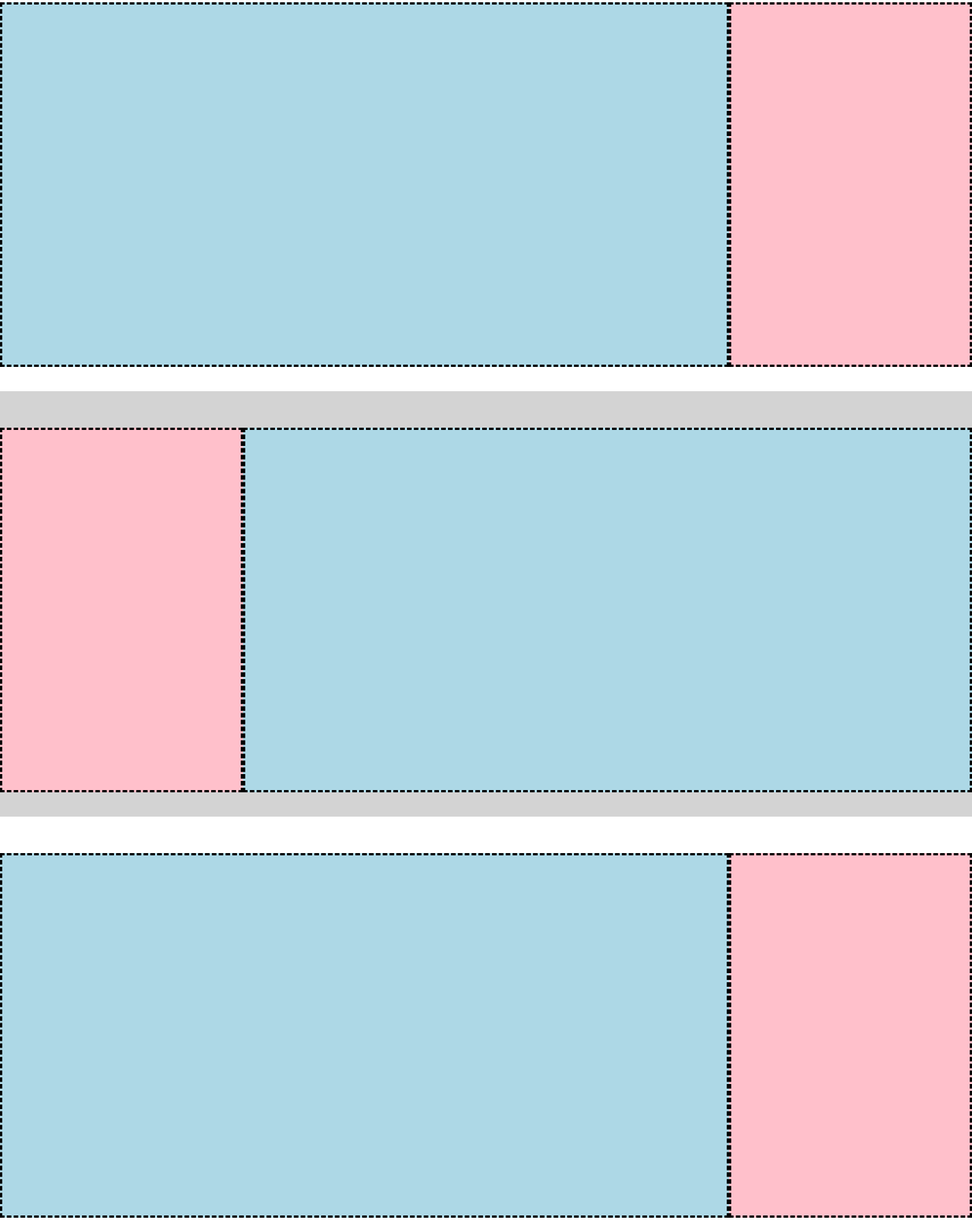
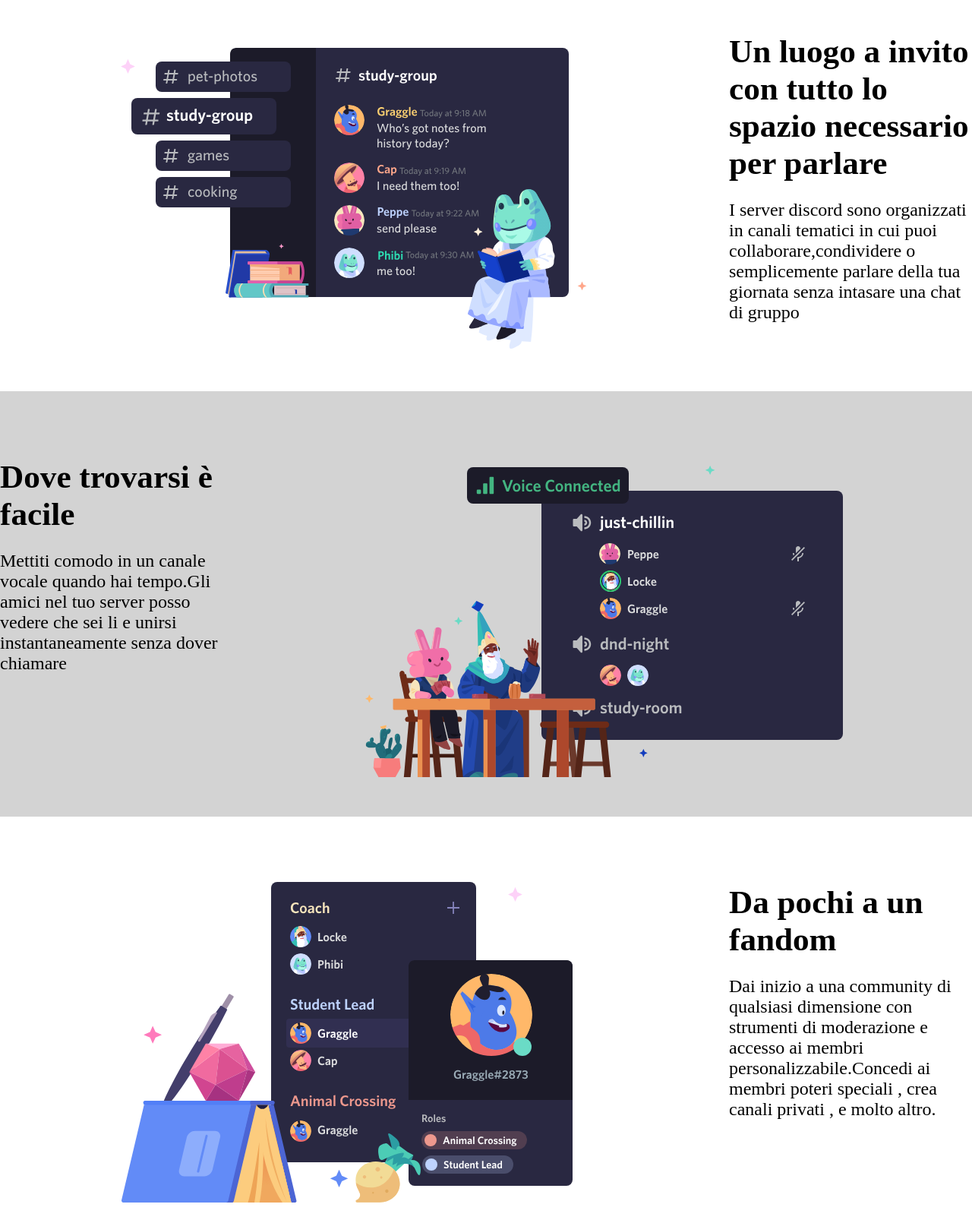
Before and after one commit to MatteoCarbone17/htmlcss-struttura-discord, a plain HTML site: page index.html in a window 1280 px wide. Shown: the part 525-2131 px from the top of the page at 76% size. Drawn offline with Linux system fonts and the light colour scheme.

Commit message:
add img main

```diff
--- a/css/style.css
+++ b/css/style.css
@@ -41,6 +41,8 @@ ul>li{
 .logo{
     padding-top: .5rem;
     padding-bottom: .5rem;
+    background: url(../img/logo.svg);
+    background-repeat: no-repeat;
 }
 
 .button-nav{
@@ -79,6 +81,9 @@ ul>li{
     display: flex;
     justify-content: center;
     background: url(../img/jumbo.png);
+    background-repeat: no-repeat;
+
+    background-size:100%;
     width: 100%;
     height: 25rem;
 
@@ -88,9 +93,7 @@ ul>li{
     margin-top: 2.5rem;
     margin-bottom: 2.5rem;
     width: 50rem;
-
     height: 20rem;
-
     display: flex;
     flex-direction: column;
     align-items: center;
@@ -118,17 +121,44 @@ h1{
 .items-flex{
     margin-top: 3rem;
     margin-bottom: 3rem;
-    border: dashed  black;
+
     height: 30rem;
 }
 .big-box{
     width: 60rem;
-    background-color: lightblue;
 }
 
 .small-box{
     width: 20rem;
-    background-color:  #ffc0cb;
+}
+
+h2{
+    padding-top: 2.5rem;
+    font-size: 2.7rem;
+    text-align: left;
+    text-decoration: solid;
+}
+
+p{
+    font-size: 1.5rem;
+    padding-top: 1.5rem;
+
+}
+
+.img-high{
+    background: url(../img/item1.svg);
+    background-repeat: no-repeat;
+    background-position: center;
+}
+.img-middle{
+    background: url(../img/item2.svg);
+    background-repeat: no-repeat;
+    background-position: center;
+}
+.img-low{
+    background: url(../img/item3.svg);
+    background-repeat: no-repeat;
+    background-position: center;
 }
 
 .middle-flex{
--- a/index.html
+++ b/index.html
@@ -13,7 +13,6 @@
         <div  id="conteiner-nav">
             <nav class="nav">
                 <div class="logo">
-                    Logo
                 </div>
                 <div class="link">
                     <ul class="ul-link">
@@ -58,29 +57,45 @@
                         Apri Discord sul tuo browser
                     </button>
                 </div>
-
-
             </div>
         </section>
     </header>
 
     <main>
         <section class="top-flex">
-            <div class="items-flex big-box">
+            <div class="items-flex big-box img-high">
             </div>
             <div class="items-flex small-box">
+                <h2>
+                    Un luogo a invito con tutto lo spazio necessario per parlare
+                </h2>
+                <p>
+                    I server discord sono organizzati in canali tematici in cui puoi collaborare,condividere o semplicemente parlare della tua giornata senza intasare una chat di gruppo
+                </p>
             </div>
         </section>
         <section class="middle-flex">
-            <div class="items-flex big-box">
+            <div class="items-flex big-box img-middle">
             </div>
             <div class="items-flex small-box">
+                <h2>
+                    Dove trovarsi è facile
+                </h2>
+                <p>
+                    Mettiti comodo in un canale vocale quando hai tempo.Gli amici nel tuo server posso vedere che sei li e unirsi instantaneamente senza dover chiamare
+                </p>
             </div>
         </section>
         <section class="low-flex">
-            <div class="items-flex big-box">
+            <div class="items-flex big-box img-low">
             </div>
             <div class="items-flex small-box">
+                <h2>
+                    Da pochi a un fandom
+                </h2>
+                <p>
+                    Dai inizio a una community di qualsiasi dimensione con strumenti di moderazione e accesso ai membri personalizzabile.Concedi ai membri poteri speciali , crea canali privati , e molto altro.
+                </p>
             </div>
         </section>
         <section>
```
